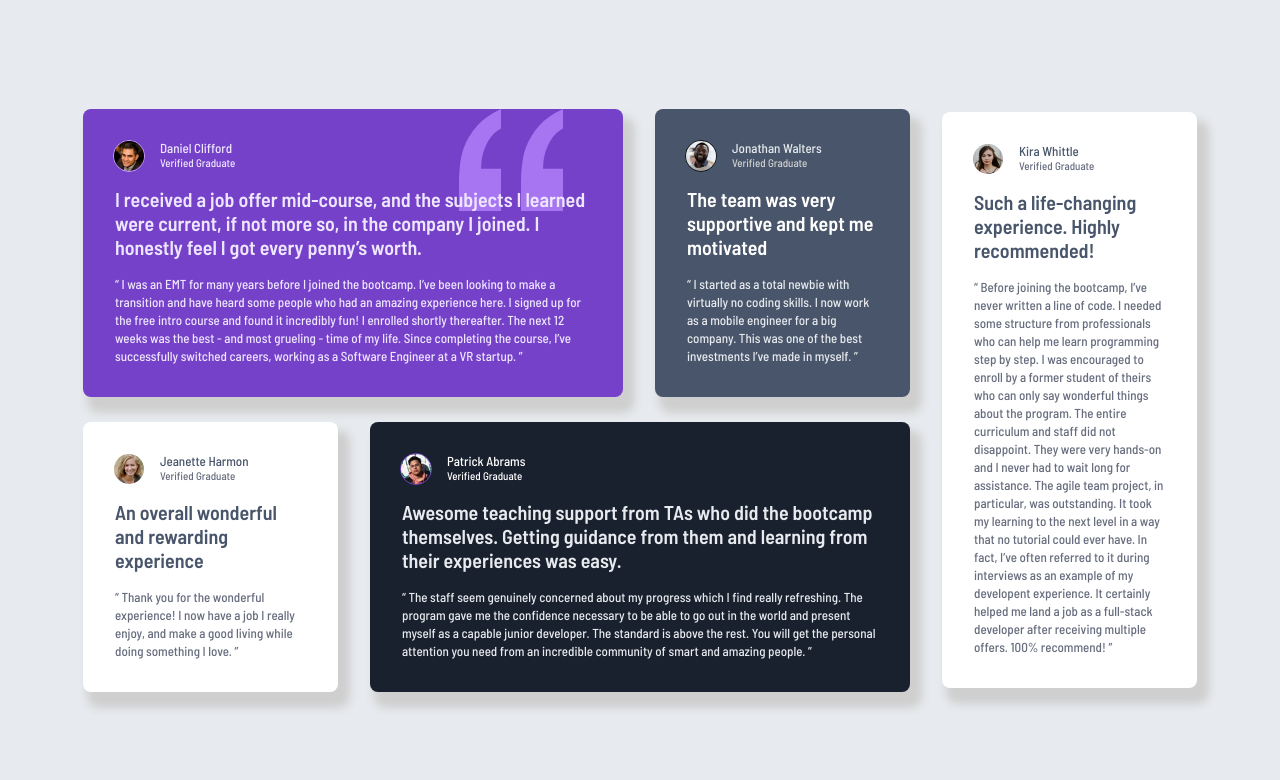
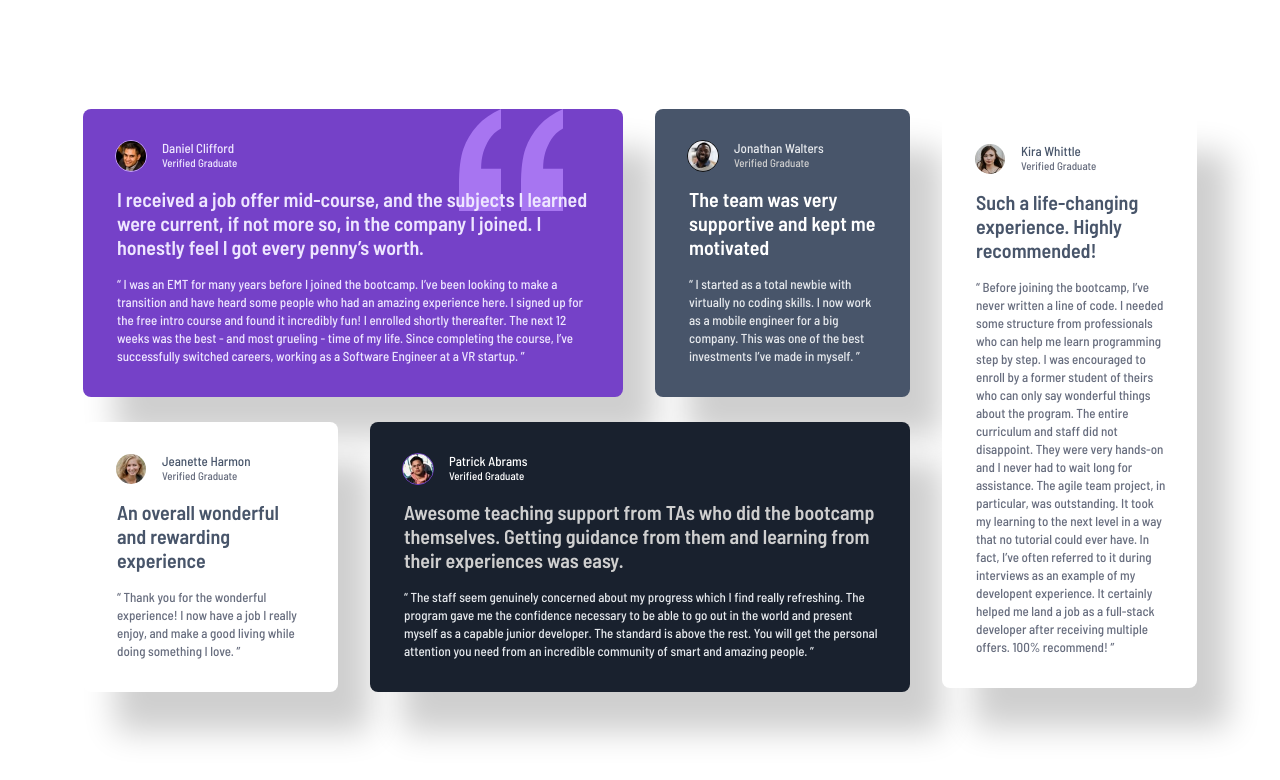
Before and after one commit to morning-rgb/Testimonials-Grid-Section, a website built with Vite: page index.html in a window 1280 px wide. Built offline with nearby package versions, Linux system fonts and the light colour scheme.

Commit message:
update solution

```diff
--- a/src/sass/page/_page.scss
+++ b/src/sass/page/_page.scss
@@ -1,5 +1,5 @@
 .page {
-    background-color: var(--Grey100);
+    background-color: var(--White);
 
     display: flex;
     flex-direction: column;
--- a/src/sass/testimonial/_testimonial.scss
+++ b/src/sass/testimonial/_testimonial.scss
@@ -4,11 +4,11 @@
 
     background-color: var(--Grey400);
 
-    padding: 1.9375rem 1.875rem 2rem 1.875rem;
+    padding: 1.9375rem 1.875rem 2rem 2rem;
 
     border-radius: 0.5rem;
 
-    box-shadow: 0.5rem 0.75rem 0.5rem 0.25rem var(--Grey200);
+    box-shadow: 2rem 2.5rem 2rem 0 var(--Grey200);
 
     max-width: 25rem;
 
--- a/src/sass/testimonials/_testimonials__testimonial_theme_dark-blue.scss
+++ b/src/sass/testimonials/_testimonials__testimonial_theme_dark-blue.scss
@@ -1,7 +1,7 @@
 .testimonials__testimonial_theme_dark-blue {
     --NameColor: var(--White);
     --GraduateStatusColor: var(--White);
-    --TitleColor: var(--Grey100);
+    --TitleColor: var(--Grey200);
     --ContentColor: var(--Grey100);
     --PhotoBorderColor: var(--Purple500);
 
```
